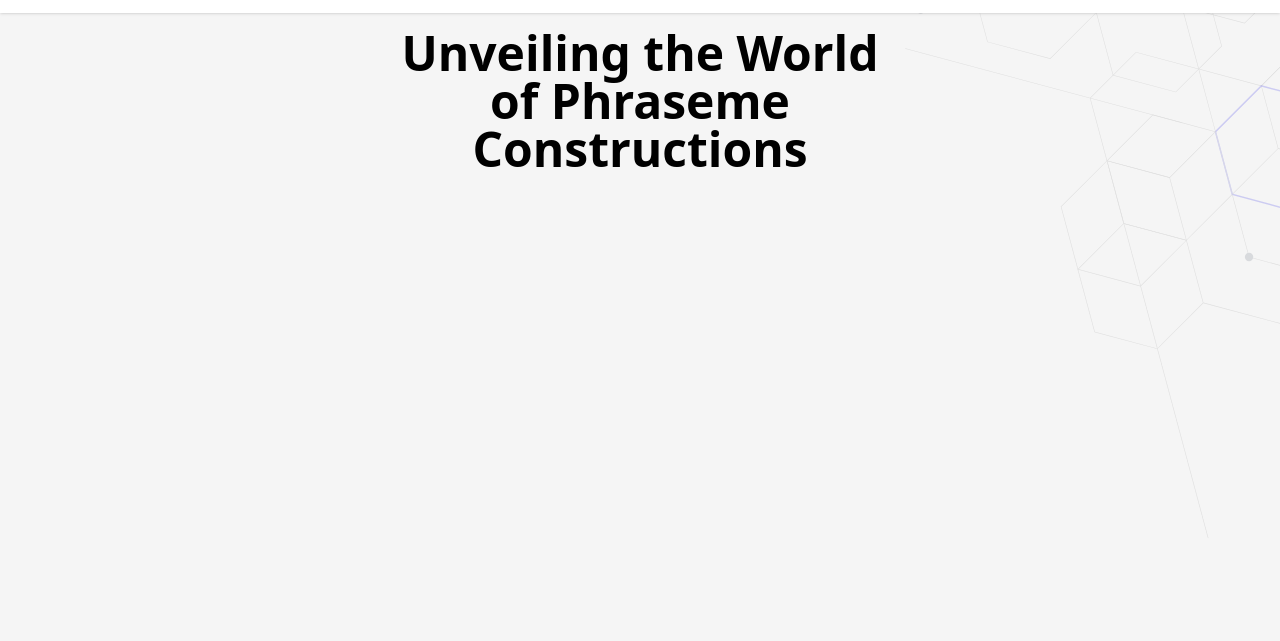
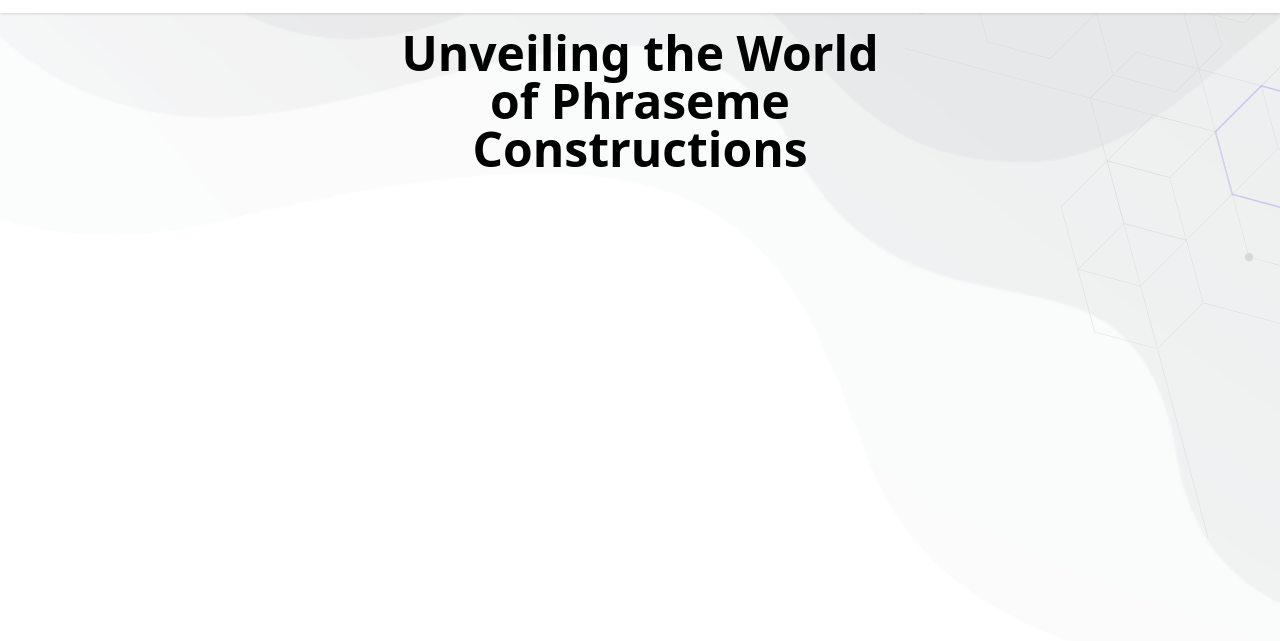
Before and after one commit to hosseinGith/phraconrep, a website: page public/network.html in a window 1280 px wide. Shown: the part 73-714 px from the top of the page. Drawn offline with Linux system fonts and the light colour scheme.

Commit message:
fix header

```diff
--- a/public/network.html
+++ b/public/network.html
@@ -7,6 +7,9 @@
     <title>Network</title>
   </head>
   <body>
+    <!-- image efect full page -->
+    <div
+      class="bg-transparent bg-[url('../../public/images/art-top00.png')] absolute w-full h-full bg-cover bg-right z-[-1] left-0 top-0"></div>
     <svg class="hidden">
       <symbol
         id="icon-chevron-down"
@@ -341,6 +344,7 @@
         </div>
       </section>
     </header>
+
     <script src="../dist/scripts/main.js"></script>
   </body>
 </html>
```
Also changed, not shown: src/styles/output.css.
